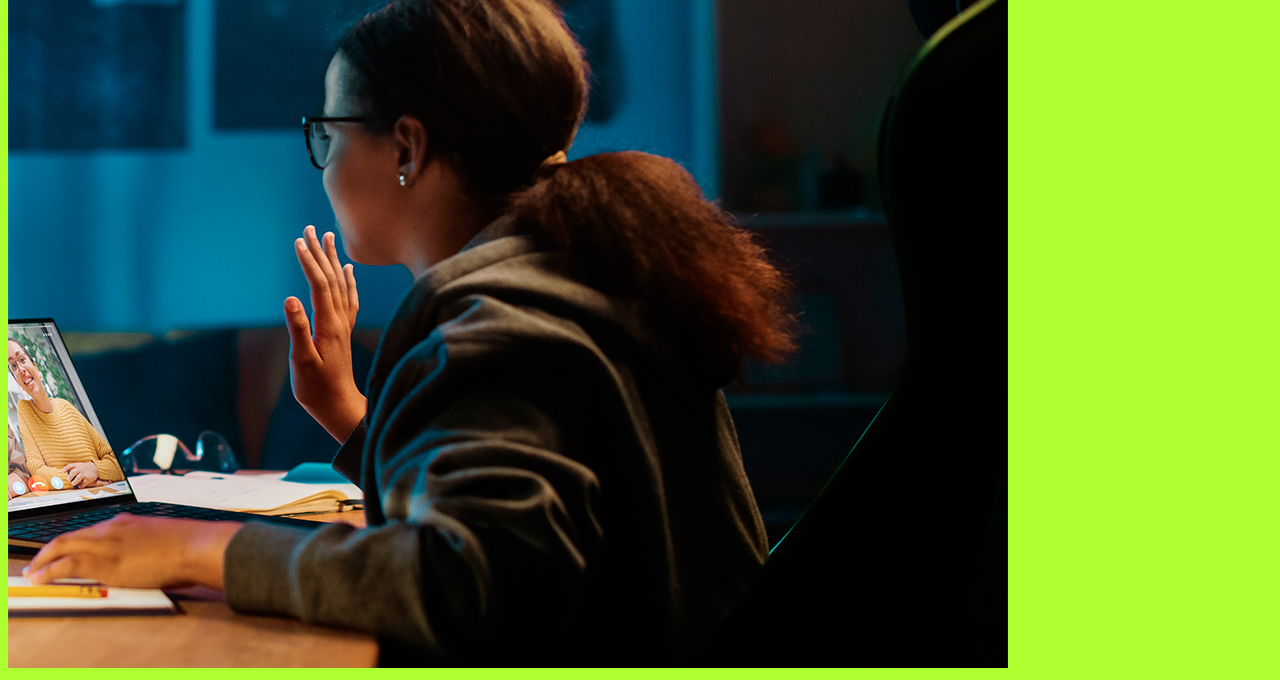
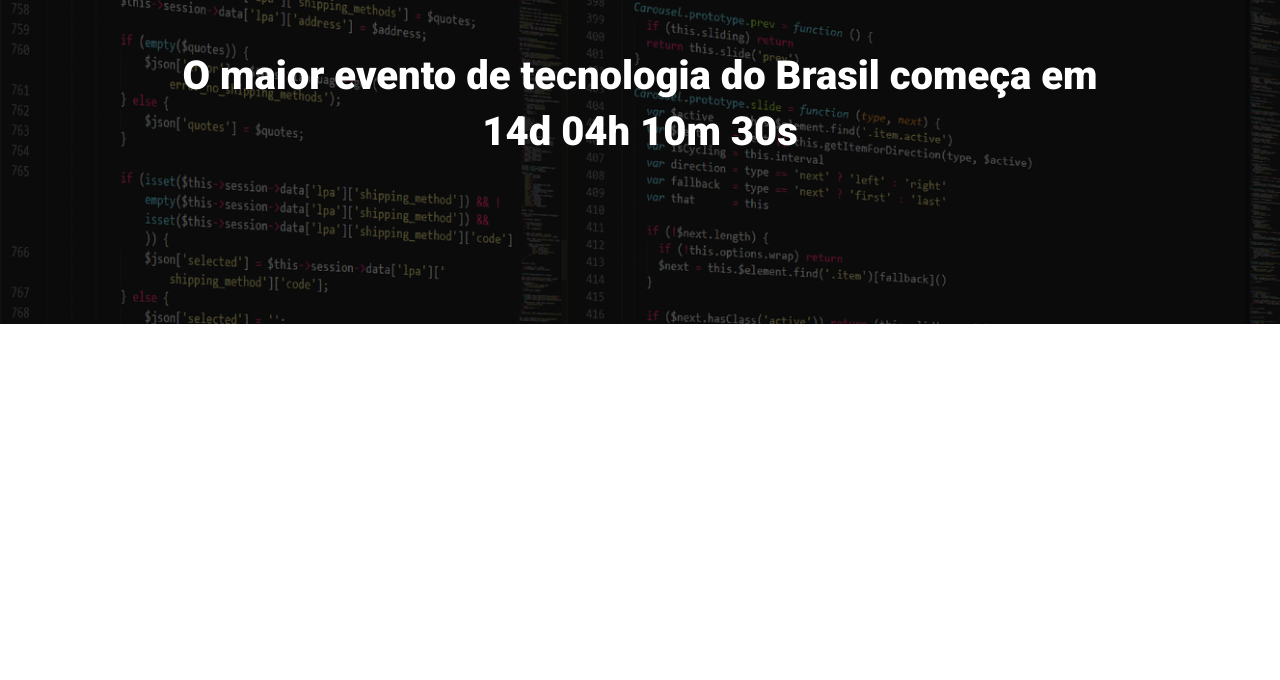
Before and after one commit to MarioFelipe14/tech_talks, a website built with Parcel: page src/index.html in a window 1280 px wide. Shown: the part 160-840 px from the top of the page. After the commit the page ends 800 px from the top, so only its background shows below. Built offline with nearby package versions, Linux system fonts and the light colour scheme.

Commit message:
adicionando hero ao projeto

```diff
--- a/src/index.html
+++ b/src/index.html
@@ -1,14 +1,23 @@
 <!DOCTYPE html>
-<html lang="en">
+<html lang="pt-br">
 <head>
     <meta charset="UTF-8">
     <meta name="viewport" content="width=device-width, initial-scale=1.0">
-    <title>Document</title>
+    <title>Tech Talks</title>
+    <link rel="preconnect" href="https://fonts.googleapis.com">
+<link rel="preconnect" href="https://fonts.gstatic.com" crossorigin>
+<link href="https://fonts.googleapis.com/css2?family=Roboto:ital,wght@0,100;0,300;0,400;0,500;0,700;0,900;1,100;1,300;1,400;1,500;1,700;1,900&display=swap" rel="stylesheet">
     <link rel="stylesheet" href="styles/main.scss">
 </head>
 <body>
-    <h1>Olá</h1>
-    <img src="./images/backend.png" alt="">
+    <header class="hero">
+        <div class="container">
+            <img class="hero__logo" src="./images/ebac_logo.svg" alt="logo ebac">
+            <p class="hero__text">
+                O maior evento de tecnologia do Brasil começa em 14d 04h 10m 30s
+            </p>
+        </div>
+    </header>
     <script src="scripts/main.js" ></script>
 </body>
 </html>
--- /dev/null
+++ b/src/styles/_hero.scss
@@ -0,0 +1,51 @@
+.hero {
+    padding-top: 64px;
+    padding-bottom: 100px;
+    background-image: url(../images/fundo.png);
+    background-repeat: no-repeat;
+    background-size: cover;
+    position: relative;
+
+    .container {
+        position: relative;
+    }
+
+    &::before {
+        position: absolute;
+        top: 0;
+        left: 0;
+        width: 100%;
+        height: 100%;
+        background-color: #000;
+        content: '';
+        opacity: 0.6;
+    }
+
+    &__text{
+        margin-top: 64px;
+        margin-bottom: 64px;
+        font-size: 40px;
+        line-height: 56px;
+        font-weight: 800;
+        text-align: center;
+    }
+
+    &__logo {
+        margin: 0 auto;
+        height: 80px;
+        display: block;
+    }
+
+    @media (max-width:640px) {
+        padding: 40px 0;
+        &__logo {
+            height: 40px;
+        }
+
+        &__text {
+            font-size: 22px;
+            line-height: 24px;
+            margin: 24px 0 ;
+        }
+    }
+}
--- a/src/styles/main.scss
+++ b/src/styles/main.scss
@@ -1,3 +1,23 @@
-body {
-    background-color: greenyellow;
+@use 'hero';
+
+* {
+    margin: 0;
+    padding: 0;
+    box-sizing: border-box;
+    font-family: Roboto, sans-serif;
+    color: #fff;
 }
+
+.container {
+    max-width: 960px;
+    width: 100%;
+    margin: 0 auto;
+
+    @media (max-width:640px) {
+        max-width: 80%;
+    }
+
+    @media (max-width:1024px) {
+        max-width: 90%;
+    }
+}
```
